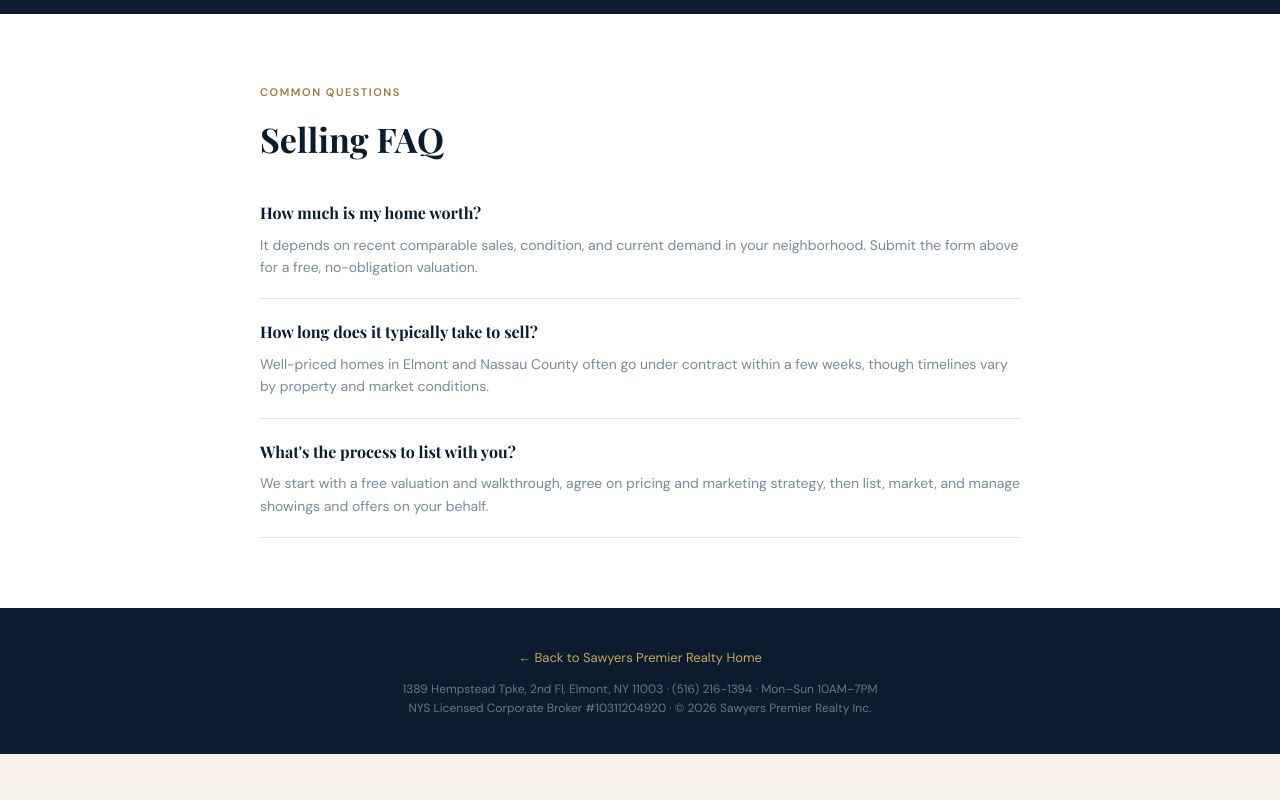
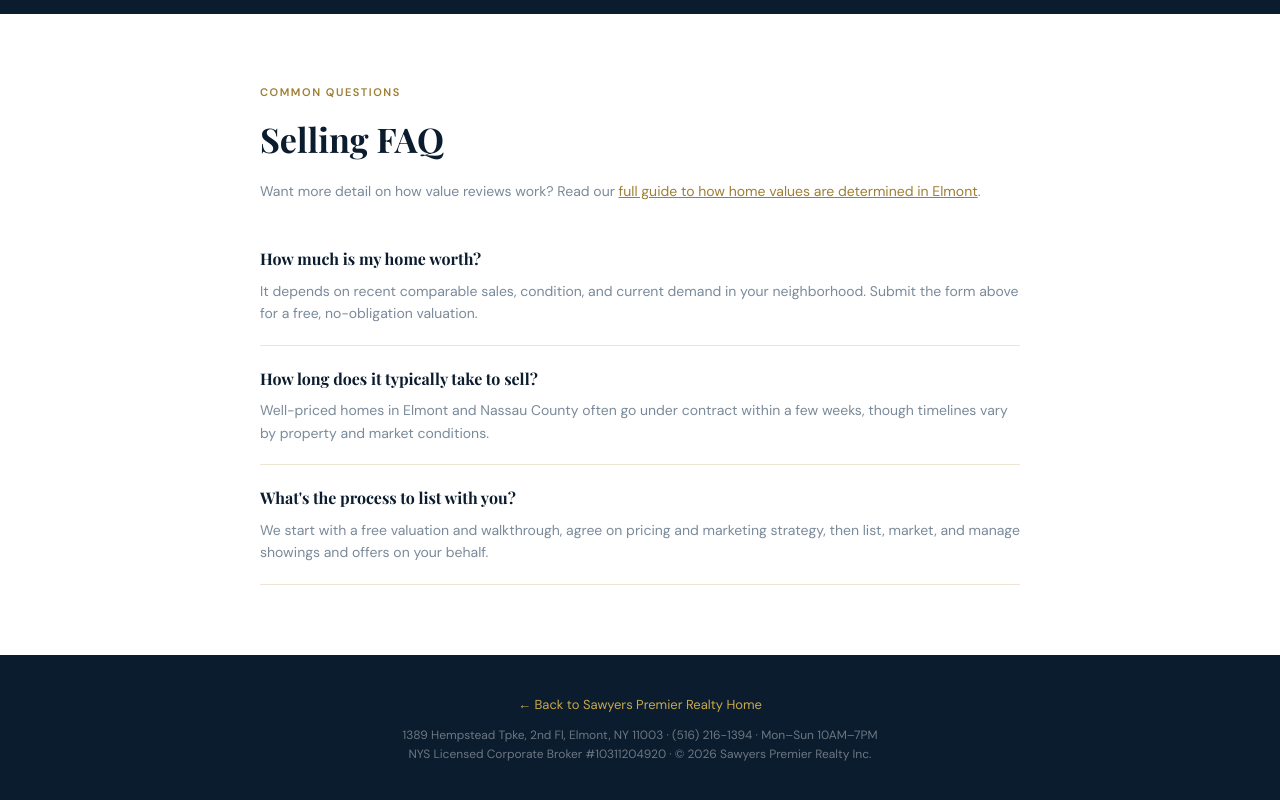
Before and after one commit to jmdfunding1-arch/sawyersrealty, a plain HTML site: page sell-a-home-elmont.html in a window 1280 px wide. Shown: the part 2357-3157 px from the top of the page. Before the commit the page ends 3111 px from the top, so only its background shows below. Drawn offline with nearby package versions, Linux system fonts and the light colour scheme; a web font is replaced by a local one.

Commit message:
Add FAQ section on home value reviews
Added a paragraph about home value reviews and linked to the guide.

```diff
--- a/sell-a-home-elmont.html
+++ b/sell-a-home-elmont.html
@@ -286,6 +286,7 @@
   <div class="section-inner" style="max-width:760px;">
     <div class="section-eyebrow">Common Questions</div>
     <h2 class="section-title">Selling FAQ</h2>
+    <p style="font-size:14px;color:#7A8A9A;margin-bottom:24px;">Want more detail on how value reviews work? Read our <a href="/elmont-home-value-guide" style="color:#9E7E34;text-decoration:underline;">full guide to how home values are determined in Elmont</a>.</p>
     <div class="faq-item">
       <h3>How much is my home worth?</h3>
       <p>It depends on recent comparable sales, condition, and current demand in your neighborhood. Submit the form above for a free, no-obligation valuation.</p>
```
